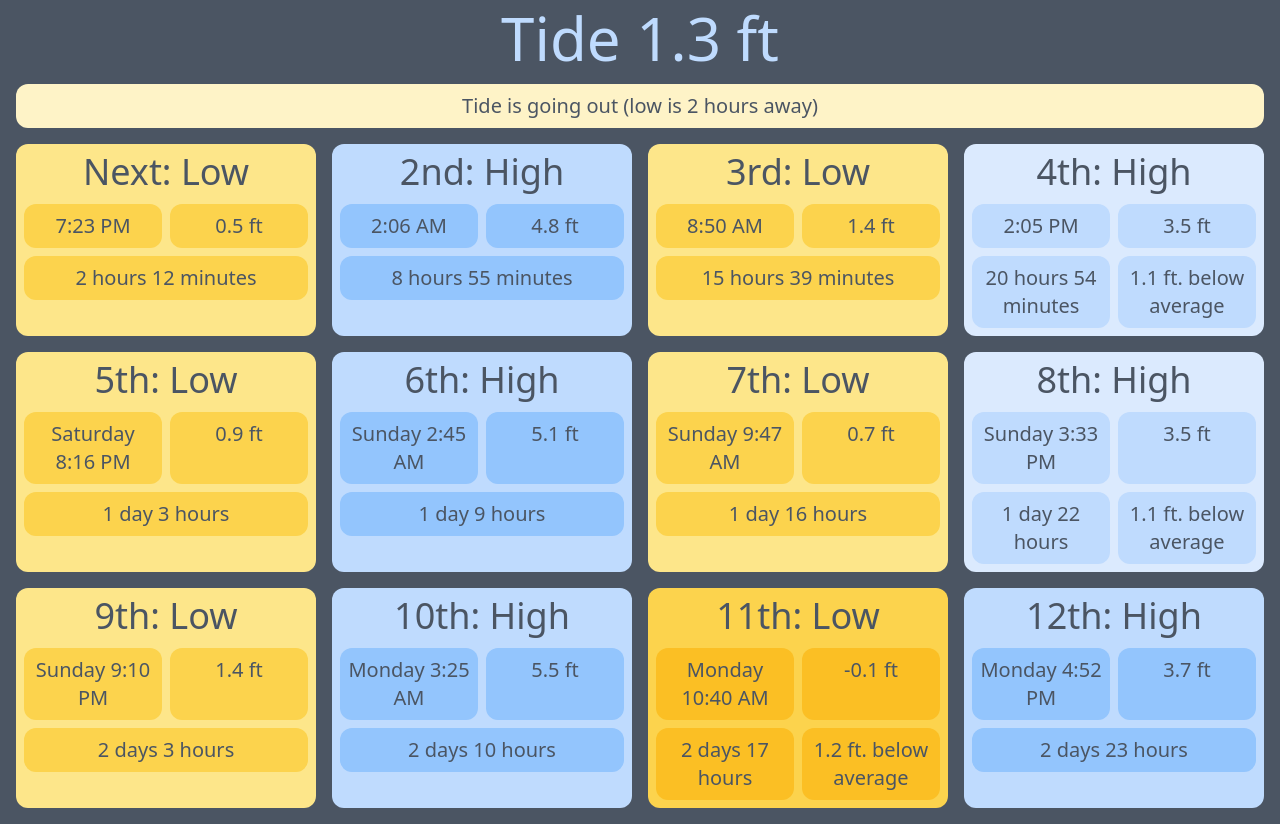
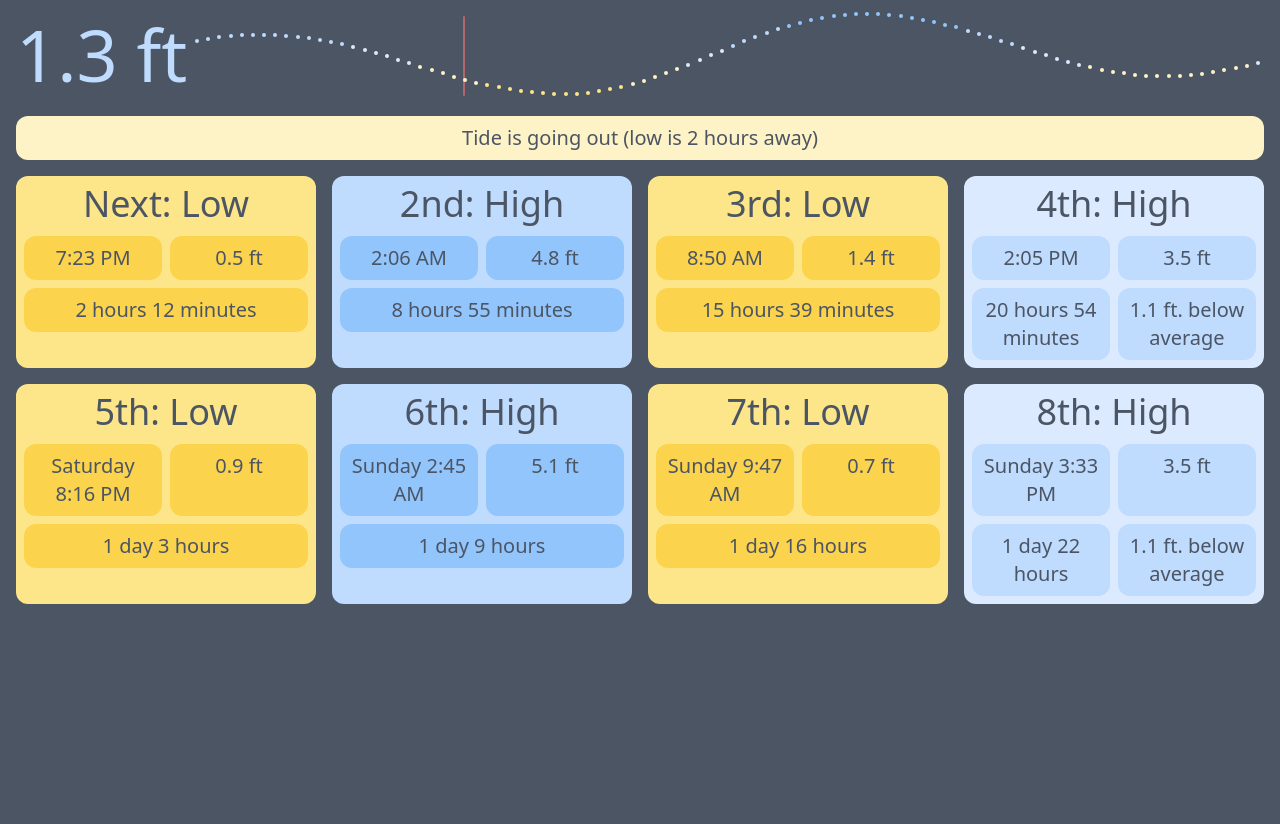
Before and after one commit to mbb70/tides, a React (Create React App) app: page / in a window 1280 px wide. After the commit the page ends 800 px from the top, so only its background shows below. Built offline with nearby package versions, Linux system fonts and the light colour scheme.

Commit message:
Add future tide graph to header and reduce cards from 12 to 8

```diff
--- a/src/features/counter/Now.tsx
+++ b/src/features/counter/Now.tsx
@@ -6,6 +6,7 @@ import {
   estCurrentTideSelector,
   prevTideSelector,
   nextTideSelector,
+  tideEstimates,
 } from './tidesSlice';
 
 function cap(string: string) {
@@ -64,11 +65,36 @@ export function Now() {
     description = `Tide is ${comingGoing} (${closestTideName} ${wasIs} ${absHoursToClosest} hour${s} ${awayAgo})`
   }
 
+  const estimates = useAppSelector(tideEstimates);
+  const estVs = estimates.map((est) => est.v);
+  const estTs = estimates.map((est) => est.t);
+  const maxEst = Math.max(...estVs);
+  const minEst = Math.min(...estVs);
+  const maxT = Math.max(...estTs);
+  const minT = Math.min(...estTs);
+  const zeroToOneEstimates = estimates.map((est) => {
+    return { ...est, scaledT: (est.t - minT)/(maxT - minT), scaledV: (est.v - minEst)/(maxEst - minEst) };
+  })
+  const rescaledNow = (time - minT)/(maxT - minT);
+
   const bgColor = tideBgColor(estCurrentTide);
   return (
     <div className="px-4 pt-2">
-      <div className="text-center mb-4">
-        <span className="text-6xl text-blue-200">Tide {estCurrentTide.toFixed(1)} ft</span>
+      <div className="mb-4 flex">
+        <div className="flex flex-col justify-center">
+          <span className="text-7xl text-blue-200">{estCurrentTide.toFixed(1)} ft</span>
+        </div>
+        <div className="p-1 px-2 pt-2 flex-grow">
+          <div className="h-20 relative">
+            <div className={`w-0.5 h-full rounded-full opacity-60 bg-red-400 absolute`} style={{left: `${100*rescaledNow}%`}}></div>
+            {zeroToOneEstimates.map((est,i) => {
+              const display = i % 2 === 0 ? 'hidden sm:inline' : '';
+              return (
+                <span key={i} className={`${display} w-1 h-1 rounded ${tideBgColor(est.v)} absolute`} style={{bottom: `${100*est.scaledV}%`, left: `${100*est.scaledT}%`}}></span>
+              );
+            })}
+          </div>
+        </div>
       </div>
       <div className="flex my-2">
         <div className={`text-xl text-center py-2 px-3 rounded-xl w-full ${bgColor}`}>
--- a/src/features/counter/tidesSlice.ts
+++ b/src/features/counter/tidesSlice.ts
@@ -81,14 +81,21 @@ export const estCurrentTideSelector = createSelector(dataSelector, nextTideIndex
   return tideEstimate(time, data, nextIndex);
 });
 
+function minutesToMillis(minutes: number) {
+  return minutes*60*1000;
+}
+function hoursToMillis(hours: number) {
+  return minutesToMillis(hours*60);
+}
+
 /**
- * 48 Hours of Tide Estimates in 30 minute increments, used only in testing tide estimate interpolation
+ * 24 Hours of Tide Estimates in 15 minute increments, 6 hours behind and 18 hours ahead
  */
-export const tideEstimates24Hours = createSelector(dataSelector, timeSelector, (data, time) => {
-  const interval = 30*60*1000;
-  let timeOffset = time;
+export const tideEstimates = createSelector(dataSelector, timeSelector, (data, time) => {
+  const interval = minutesToMillis(15);
+  let timeOffset = time - hoursToMillis(6);
   let estimates: DataEntry[] = [];
-  while (timeOffset < time + 48*60*60*1000) {
+  while (timeOffset < time + hoursToMillis(18)) {
     estimates.push({ type: 'L', t: timeOffset, v: tideEstimate(timeOffset, data, nextTideIndex(data, timeOffset)) });
     timeOffset += interval;
   }
@@ -96,11 +103,11 @@ export const tideEstimates24Hours = createSelector(dataSelector, timeSelector, (
 });
 
 /**
- * Returns the previous tide and the next 12, expecting the UI to remove either the first
+ * Returns the previous tide and the next 8, expecting the UI to remove either the first
  * or last, depending on how recent the previous tide was.
  */
 export const nextTidesSelector = createSelector(dataSelector, nextTideIndexSelector, (data, index) => {
-  return data.slice(index - 1, index + 12);
+  return data.slice(index - 1, index + 8);
 })
 
 export const averageLowTide = createSelector(dataSelector, (data) => {
```
